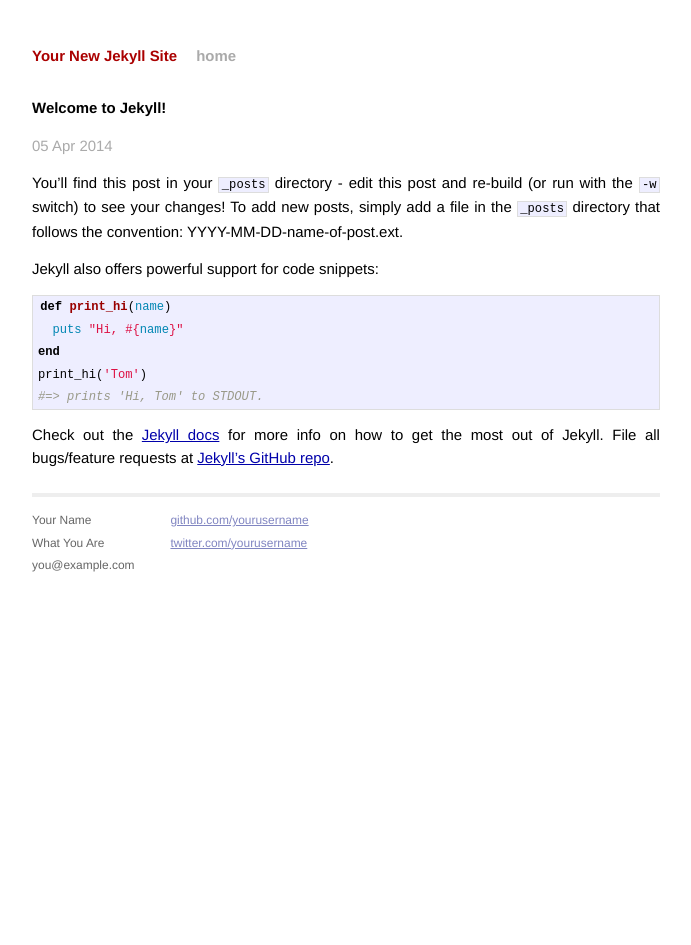
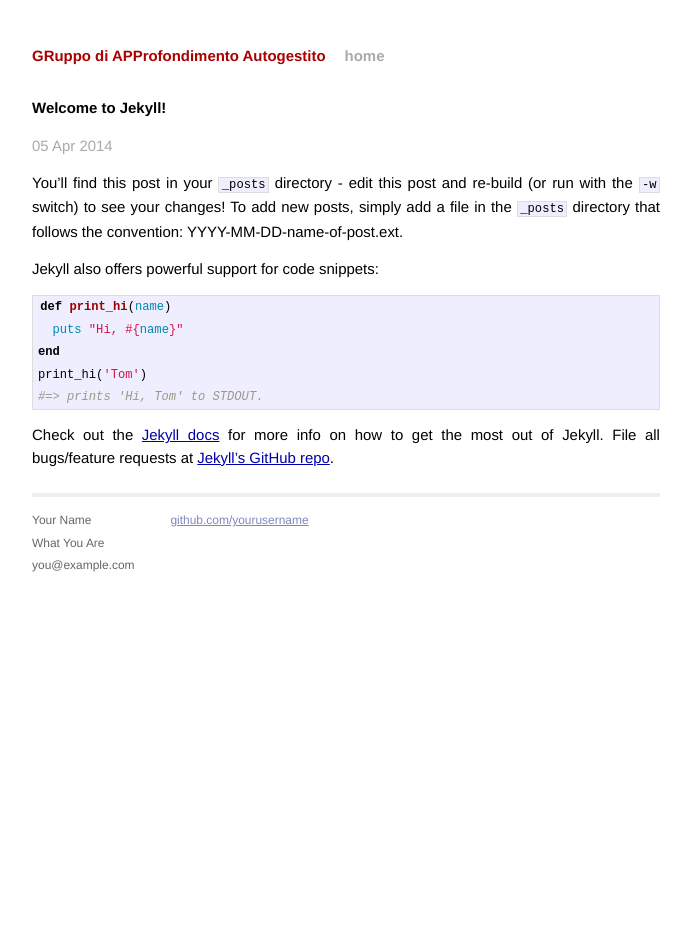
Before and after one commit to CharlieTrip/grappa, a Jekyll site: the page built from _posts/2014-04-05-welcome-to-jekyll.markdown, in a window 1280 px wide. Shown: the whole page, without its empty margins (294-985 px from the left). Built offline with Jekyll 4.4.1, drawn with Linux system fonts in a browser that asks for light colours; Markdown is read by kramdown in place of the engine named in the settings.

Commit message:
Setting {{site.baseurl}} to the real repository name.
See  <https://github.com/jekyll/jekyll/issues/332>

```diff
--- a/_config.yml
+++ b/_config.yml
@@ -1,3 +1,4 @@
-name: Your New Jekyll Site
+name: GRuppo di APProfondimento Autogestito
 markdown: redcarpet
 pygments: true
+baseurl: /grappa
--- a/_layouts/default.html
+++ b/_layouts/default.html
@@ -7,10 +7,10 @@
         <meta name="viewport" content="width=device-width">
 
         <!-- syntax highlighting CSS -->
-        <link rel="stylesheet" href="/css/syntax.css">
+        <link rel="stylesheet" href="{{ site.baseurl }}/css/syntax.css">
 
         <!-- Custom CSS -->
-        <link rel="stylesheet" href="/css/main.css">
+        <link rel="stylesheet" href="{{ site.baseurl }}/css/main.css">
 
     </head>
     <body>
@@ -18,7 +18,7 @@
         <div class="site">
           <div class="header">
             <h1 class="title"><a href="/">{{ site.name }}</a></h1>
-            <a class="extra" href="/">home</a>
+            <a class="extra" href="{{ site.baseurl }}/">home</a>
           </div>
 
           {{ content }}
@@ -33,8 +33,7 @@
             </div>
             <div class="contact">
               <p>
-                <a href="https://github.com/yourusername">github.com/yourusername</a><br />
-                <a href="https://twitter.com/yourusername">twitter.com/yourusername</a><br />
+                <a href="https://github.com/unitn">github.com/yourusername</a><br />
               </p>
             </div>
           </div>
--- a/index.html
+++ b/index.html
@@ -7,7 +7,8 @@ title: Your New Jekyll Site
   <h1>Blog Posts</h1>
   <ul class="posts">
     {% for post in site.posts %}
-      <li><span>{{ post.date | date_to_string }}</span> &raquo; <a href="{{ post.url }}">{{ post.title }}</a></li>
+      <li><span>{{ post.date | date_to_string }}</span> &raquo;
+        <a href="{{ site.baseurl }}{{ post.url }}">{{ post.title }}</a></li>
     {% endfor %}
   </ul>
 </div>
```
